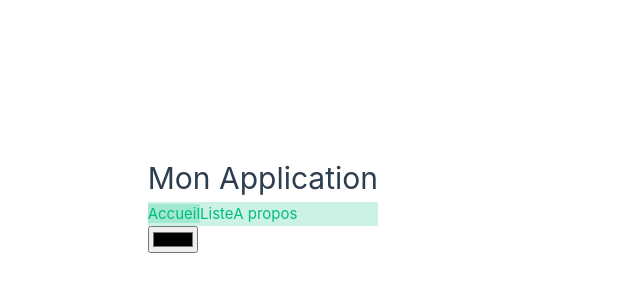
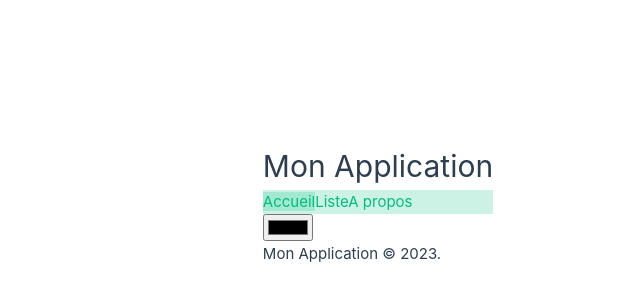
Before and after one commit to daw-2/vue, a Vue app in the folder 02-composants/: page / in a window 1280 px wide. Shown: the part 196-496 px from the top of the page, without its empty margins (262-902 px from the left). Built offline with nearby package versions, Linux system fonts and the light colour scheme.

Commit message:
Event up

```diff
--- a/02-composants/src/App.vue
+++ b/02-composants/src/App.vue
@@ -1,6 +1,7 @@
 <script setup>
   import { ref } from 'vue';
   import Navbar from './components/Navbar.vue';
+  import Footer from './components/Footer.vue';
 
   const title = ref('Mon Application');
   const changeTitle = (newTitle) => title.value = newTitle;
@@ -14,6 +15,8 @@
     <Navbar :color="color" />
     <input type="color" v-model="color">
   </header>
+
+  <Footer :title="title" @update-title="(event) => title = event" />
 </template>
 
 <style scoped></style>
--- a/02-composants/src/assets/main.css
+++ b/02-composants/src/assets/main.css
@@ -26,10 +26,4 @@ a,
     display: flex;
     place-items: center;
   }
-
-  #app {
-    display: grid;
-    grid-template-columns: 1fr 1fr;
-    padding: 0 2rem;
-  }
 }
--- /dev/null
+++ b/02-composants/src/components/Footer.vue
@@ -0,0 +1,21 @@
+<script setup>
+  import { computed } from 'vue';
+
+  defineProps({
+    title: {
+      type: String,
+      required: false,
+      default: 'App',
+    },
+  });
+  const emit = defineEmits(['updateTitle']);
+
+  const year = computed(() => new Date().getFullYear());
+</script>
+
+<template>
+  <p @click="emit('updateTitle', 'Ma nouvelle application')">
+    {{ title }}
+    &copy; {{ year }}.
+  </p>
+</template>
```
